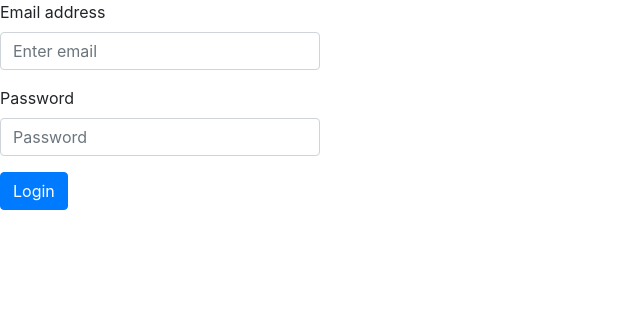
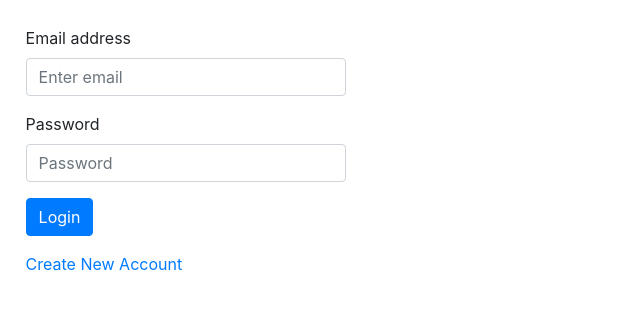
Before and after one commit to williamrl/IoTProject, a Flask app: page / in a window 1280 px wide. Shown: the top 310 px of the page, without its empty margins (0-640 px from the left). Run offline with Flask 3, Linux system fonts and the light colour scheme; some libraries are stand-ins or nearby versions.

Commit message:
Updated UI, added sessions and logout

```diff
--- a/main.py
+++ b/main.py
@@ -1,8 +1,10 @@
-from flask import Flask, render_template, request, redirect
+from flask import Flask, render_template, request, redirect, session
 from flask_mysqldb import MySQL
 import MySQLdb.cursors
 
 app = Flask(__name__)
+
+app.secret_key = 'ifunre8gnfm3ir94gnur2miuf3n'
 
 app.config['MYSQL_HOST'] = 'localhost'
 app.config['MYSQL_USER'] = 'SmartHome'
@@ -13,6 +15,8 @@ mysql = MySQL(app)
 
 @app.route('/')
 def index():
+    if 'user_id' in session:
+        return redirect('/home')
     return render_template('index.html')
 
 @app.route('/login', methods=['POST'])
@@ -26,13 +30,23 @@ def login():
         account = cursor.fetchone()
 
         if account:
+            session['user_id'] = account['id']
             return redirect('/home')
         else:
             return redirect('/')
 
+@app.route('/logout', methods=['POST'])
+def logout():
+    if request.method == 'POST':
+        session.pop('user_id')
+        return redirect('/')
+
 @app.route('/register', methods=['GET', 'POST'])
 def register():
     if request.method == 'GET':
+        if 'user_id' in session:
+            return redirect('/home')
+
         return render_template('register.html')
 
     if request.method == 'POST':
@@ -53,6 +67,13 @@ def register():
 
 @app.route('/home')
 def home():
-    return render_template('home.html')
+    if 'user_id' not in session:
+        return redirect('/')
+
+    cursor = mysql.connection.cursor(MySQLdb.cursors.DictCursor)
+    cursor.execute('SELECT * FROM accounts WHERE id = % s', (session['user_id'],))
+    account = cursor.fetchone()
+
+    return render_template('home.html', username=account['email'].split('@')[0])
 
 app.run(debug=True)
--- a/static/styles/index.css
+++ b/static/styles/index.css
@@ -1,3 +1,5 @@
 .login-box {
     max-width: 25%;
+    margin-top: 2%;
+    margin-left: 2%;
 }
--- /dev/null
+++ b/tempCodeRunnerFile.py
@@ -0,0 +1 @@
+flask_mysqldb
--- a/templates/index.html
+++ b/templates/index.html
@@ -21,7 +21,9 @@
             <label for="passwordInput">Password</label>
             <input name="password" type="password" class="form-control" id="passwordInput" placeholder="Password">
             </div>
-            <button type="submit" class="btn btn-primary">Login</button>
+            <button type="submit" class="btn btn-primary" style="margin-bottom: 5%;">Login</button>
+            <br>
+            <a href="/register">Create New Account</a>
         </form>
     </div>
 </body>
--- a/templates/register.html
+++ b/templates/register.html
@@ -21,7 +21,9 @@
             <label for="passwordInput">Password</label>
             <input name="password" type="password" class="form-control" id="passwordInput" placeholder="Password">
             </div>
-            <button type="submit" class="btn btn-primary">Register</button>
+            <button type="submit" class="btn btn-primary" style="margin-bottom: 5%;">Register</button>
+            <br>
+            <a href="/">Already Have an Account? Login Here</a>
         </form>
     </div>
 </body>
```
Also changed, not shown: templates/home.html (+8 -1 lines).
